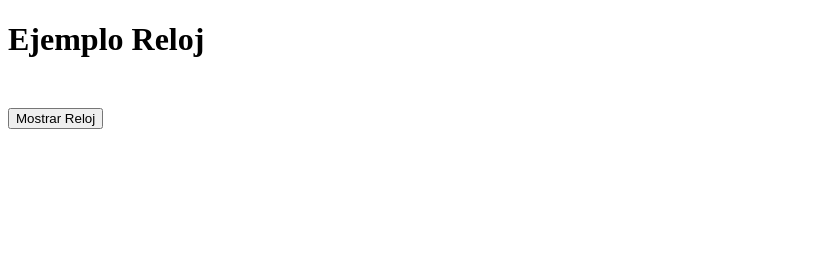
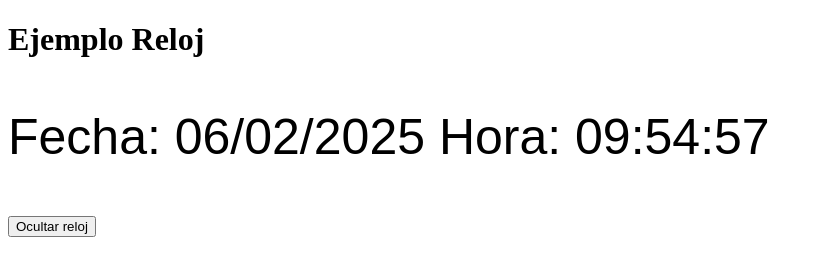
Before and after one commit to LightOfStars/Trabajo-en-clase, a plain HTML site: page RelojJavaScript/index.html in a window 1280 px wide. Both pictures are taken after a click on the button "Mostrar Reloj". Shown: the whole page, without its empty margins (0-822 px from the left). Drawn offline with Linux system fonts and the light colour scheme.

Commit message:
Terminado ejemplo reloj

```diff
--- a/RelojJavaScript/index.html
+++ b/RelojJavaScript/index.html
@@ -14,8 +14,8 @@
 <body>
     <h1>Ejemplo Reloj</h1>
     <p id="reloj"></p>
-    <button id="mostrar">Mostrar Reloj</button>
+    <button onclick="mostrar();" id="mostrar">Mostrar Reloj</button>
 
-    <script src="./js/index.js"></script>
+    <script src="./scripts/app.js"></script>
 </body>
 </html>
--- a/RelojJavaScript/scripts/app.js
+++ b/RelojJavaScript/scripts/app.js
@@ -1,8 +1,33 @@
 /* Ejercicio una función que permite mostrar el reloj
 en el elemento HTML con id="reloj" al presionar el botón con id="mostrar" */
+let tiempoActual = new Date();
+let año = tiempoActual.getFullYear();
+let mes = tiempoActual.getMonth();
+let dia = tiempoActual.getDay();
+let hora = tiempoActual.getHours();
+let minuto = tiempoActual.getMinutes();
+let segundo = tiempoActual.getSeconds();
+let intervalId;
+let visibilidad = false;
 function reloj() {
-
+    tiempoActual = new Date();
+    año = tiempoActual.getFullYear();
+    mes = tiempoActual.getMonth();
+    dia = tiempoActual.getDay();
+    hora = tiempoActual.getHours();
+    minuto = tiempoActual.getMinutes();
+    segundo = tiempoActual.getSeconds();
+    document.getElementById("reloj").textContent = `Fecha: ${String(dia).padStart(2,0)}/${String(mes).padStart(2,0)}/${String(año).padStart(2,0)} Hora: ${hora>12 ? String(hora-12).padStart(2,0) : String(hora).padStart(2,0)}:${String(minuto).padStart(2,0)}:${String(segundo).padStart(2,0)}`;
 }
-
-// Agregar el evento click al botón
-document.getElementById("mostrar").addEventListener("click", reloj);
+function mostrar(){
+    if (visibilidad){
+        document.getElementById("reloj").textContent = "";
+        clearInterval(intervalId);
+        document.getElementById("mostrar").textContent = "Mostrar reloj"
+    }else{
+        reloj();
+        intervalId = setInterval(reloj, 1000);
+        document.getElementById("mostrar").textContent = "Ocultar reloj"
+    }
+    visibilidad = !(visibilidad);
+}
```
